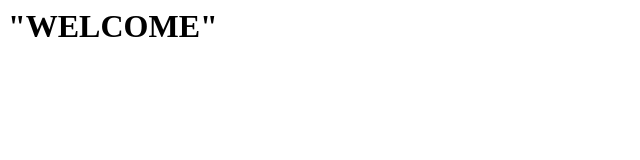
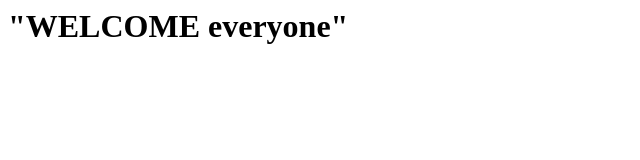
Before and after one commit to Angie1210/Angie1210.github.io, a plain HTML site: page index.html in a window 1280 px wide. Shown: the whole page, without its empty margins (0-640 px from the left). Drawn offline with Linux system fonts and the light colour scheme.

Commit message:
Update index.html

```diff
--- a/index.html
+++ b/index.html
@@ -1,3 +1,3 @@
 <html>
-<h1>"WELCOME" </h1>
+<h1>"WELCOME everyone" </h1>
 </html>
```
